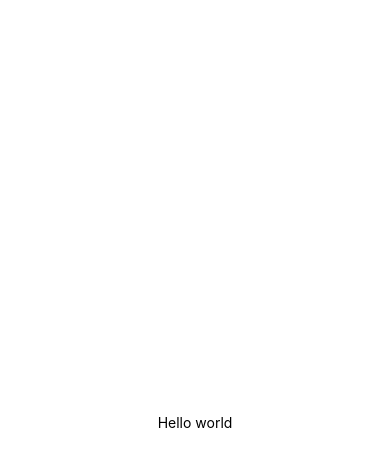
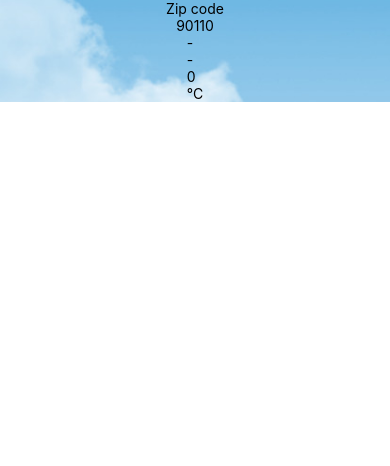
Before and after one commit to 6110110108/3SA04-ReactNative, a React Native app: screen / in a window 390 px wide. Shown: the top 466 px of the page. Built offline with nearby package versions, Linux system fonts and the light colour scheme.

Commit message:
section 4

```diff
--- a/App.js
+++ b/App.js
@@ -1,14 +1,13 @@
 import { StatusBar } from 'expo-status-bar';
 import React from 'react';
 import { StyleSheet, Text, View } from 'react-native';
+import Weather from './component/Weather';
+import Constants from 'expo-constants'
 
 export default function App() {
-  const doIt = () => {
-    console.log("Hello from console")
-  }
   return (
     <View style={styles.container}>
-      <Text onPress={doIt}>Hello world</Text>
+      <Weather zipCode="90110"/>
       <StatusBar style="auto" />
     </View>
   );
@@ -16,9 +15,6 @@
 
 const styles = StyleSheet.create({
   container: {
-    flex: 1,
-    backgroundColor: '#fff',
-    alignItems: 'center',
-    justifyContent: 'center',
+    paddingTop: Constants.statusBarHeight
   },
 });
--- /dev/null
+++ b/component/Forecast.js
@@ -0,0 +1,13 @@
+import React from 'react'
+import { View, Text } from 'react-native'
+
+export default function Forecast(props) {
+    return (
+        <View>
+            <Text>{props.main}</Text>
+            <Text>{props.description}</Text>
+            <Text>{props.temp}</Text>
+            <Text>°C</Text>
+        </View>
+    )
+}
--- /dev/null
+++ b/component/Weather.js
@@ -0,0 +1,28 @@
+import React, { useState } from 'react'
+import { Text, ImageBackground, StyleSheet } from 'react-native'
+import Forecast from './Forecast'
+
+export default function Weather(props) {
+    const [forecastInfo, setForecastInfo] = useState({
+        main: '-',
+        description: '-',
+        temp: 0
+    })
+    return (
+        <ImageBackground source={require('../bg.jpg')} style={styles.backdrop}>
+            <Text>Zip code</Text>
+            <Text>{props.zipCode}</Text>
+            <Forecast {...forecastInfo}/>
+        </ImageBackground>
+    )
+}
+
+
+const styles = StyleSheet.create({
+    backdrop: {
+        flexDirection: 'column',
+        alignItems: 'center',
+        width: '100%',
+        height: '100%'
+    }
+})
```
Also changed, not shown: bg.jpg (added).
